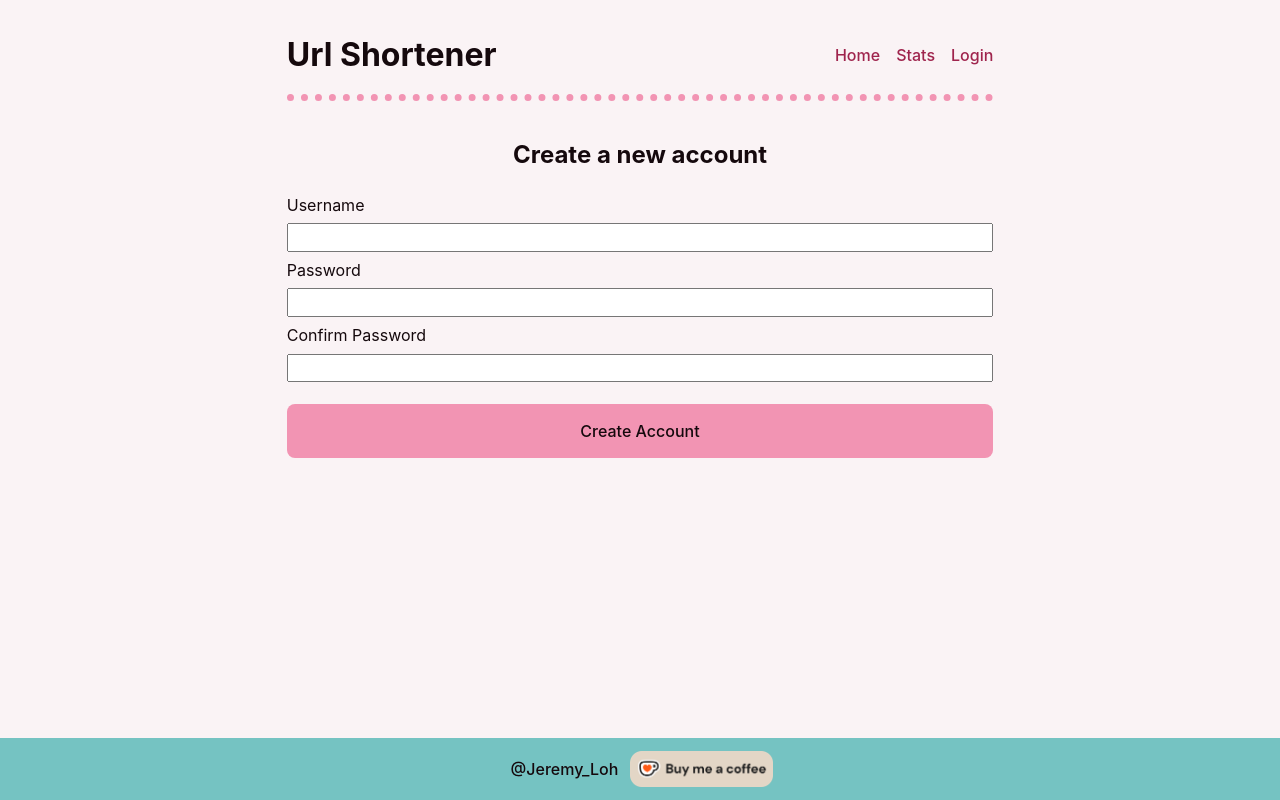
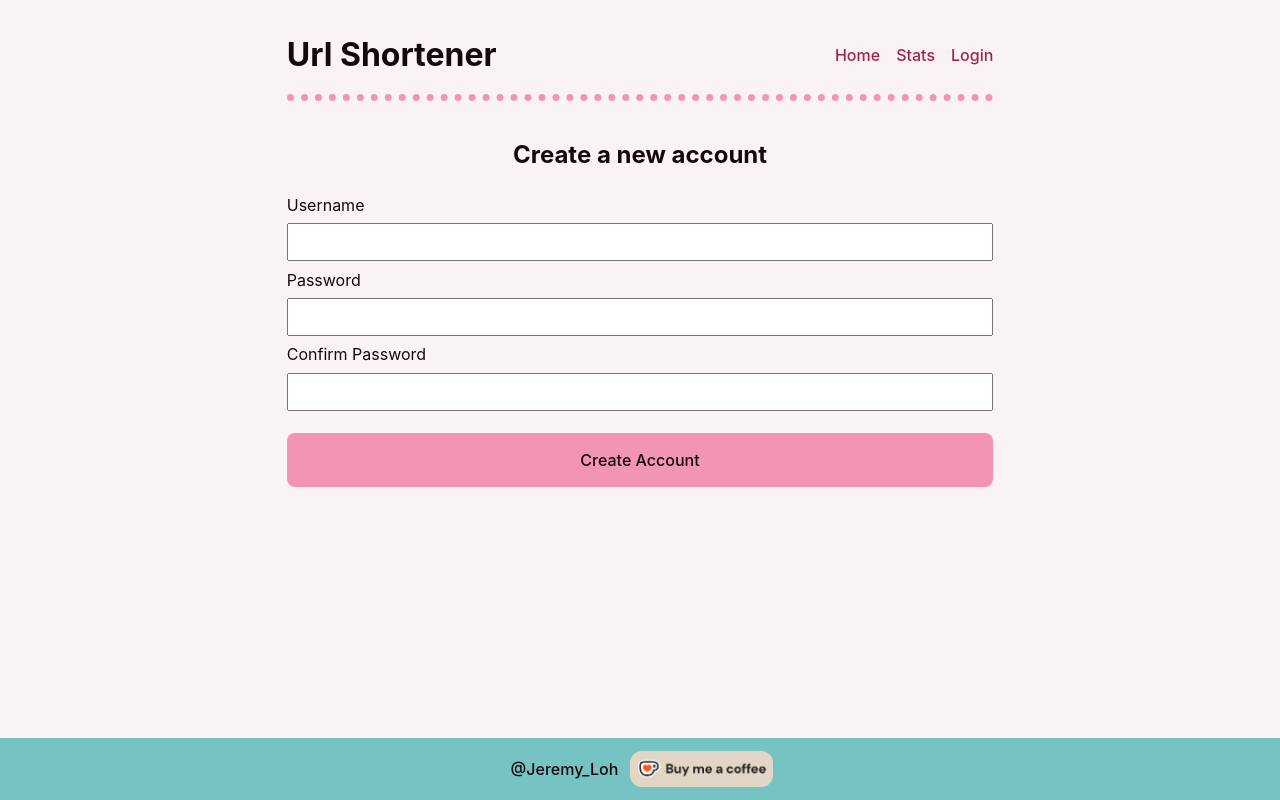
Before and after one commit to JeremyLoh/shortly, a React (Vite) app in the folder frontend/: page /register in a window 1280 px wide. Built offline with nearby package versions, Linux system fonts and the light colour scheme; no server answers.

Commit message:
feat: update register and login form input padding

```diff
--- a/frontend/src/features/createAccount/components/CreateAccountForm/CreateAccountForm.css
+++ b/frontend/src/features/createAccount/components/CreateAccountForm/CreateAccountForm.css
@@ -8,7 +8,7 @@
 
 #create-account-form input {
   font-size: 1rem;
-  padding: 0.2em;
+  padding: 0.5rem;
 }
 
 #create-account-form button[type="submit"] {
--- a/frontend/src/features/login/components/LoginForm/LoginForm.css
+++ b/frontend/src/features/login/components/LoginForm/LoginForm.css
@@ -36,5 +36,5 @@
 .input-row input {
   flex: 6;
   font-size: 1rem;
-  padding: 0.2rem;
+  padding: 0.5rem;
 }
```
